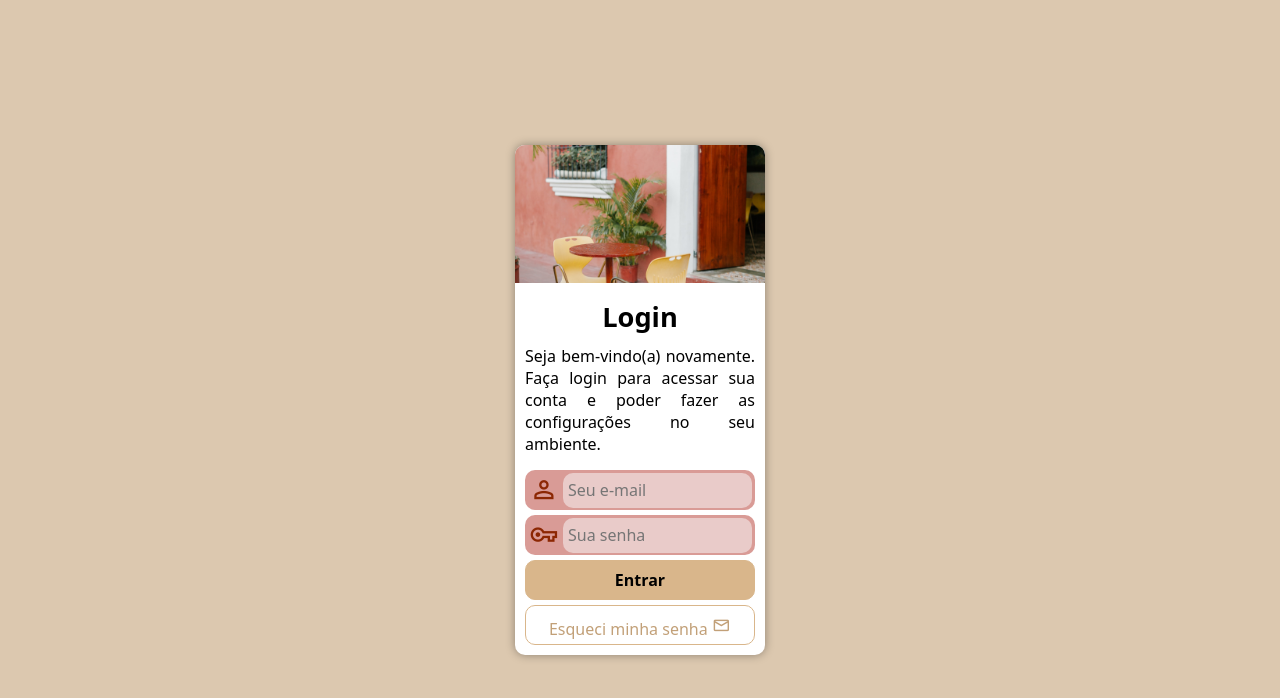
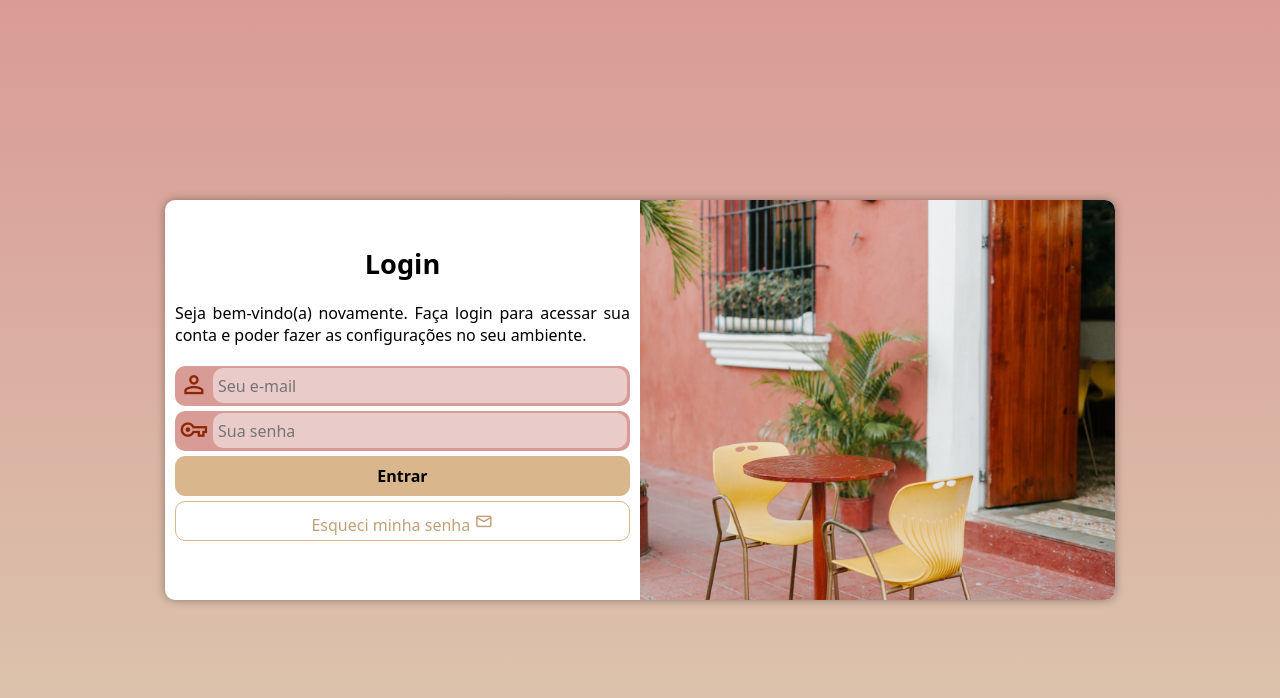
Before and after one commit to GiuliaButtros/projeto-tela-login, a plain HTML site: page index.html in a window 1280 px wide. Drawn offline with nearby package versions, Linux system fonts and the light colour scheme.

Commit message:
media query telas grandes ok

```diff
--- a/estilos/media-query.css
+++ b/estilos/media-query.css
@@ -12,7 +12,7 @@ Grandes telas: acima de 1920px
 
 @media screen and (min-width: 768px) and (max-width: 992px){
 
-    body,html{
+    body{
         background-image: linear-gradient(to top, #dcc8af, #D99B96 );
     }
 
@@ -46,3 +46,44 @@ Grandes telas: acima de 1920px
     }
 
 }
+
+@media screen and (min-width: 992px) {
+
+    body{
+        background-image: linear-gradient(to top, #dcc8af, #D99B96 );
+    }
+
+    section#login.flex-container{
+        width: 950px;
+        height: 400px;
+
+        flex-direction: row-reverse;
+    }
+
+    section#login > article#img{
+        height: 100%;
+        width: 50%;
+    }
+
+    section#login > article#form {
+        margin: auto;
+    }
+
+    article#form > h1 {
+        margin-top: -20px;
+        padding-bottom: 20px;
+    }
+
+    article#form > p {
+        padding-bottom: 20px;
+    }
+
+
+
+
+
+
+
+
+
+}
--- a/estilos/style.css
+++ b/estilos/style.css
@@ -23,7 +23,6 @@ body, html {
 }
 
 main.flex-container {
-    /* position: relative; /* PROVISÓRIO ATÉ CONSEGUIR USAR GRID E FLEXBOX */
     height: 100vh;
     width: 100vw;
 
@@ -31,9 +30,6 @@ main.flex-container {
 }
 
 section#login.flex-container{
-    /*position: absolute;
-    top: 50%;
-    left: 50%;*/
     overflow: hidden;
     margin: auto;
 
@@ -48,7 +44,8 @@ section#login.flex-container{
     display: flex;
     flex-direction: column;
 
-   /* transform: translate(-50%,-50%);*/
+   transition: width .4s, height .4s;
+   transition-timing-function: ease;
 }
 
 section#login > article#img {
@@ -81,9 +78,6 @@ article#form > p {
 }
 
 article#form > form.flex-container {
-    /*display: block;
-    text-align: center; /* PROVISÓRIO */
-
     display: flex;
     flex-direction: column;
     gap: 5px;
@@ -102,9 +96,6 @@ article#form > form > div.campo.flex-container {
     align-items: center;
     align-content: center;
 
-    /*margin: 5px 0px;
-    /*padding-bottom: 10px;
-    margin-bottom: 5px;*/
 }
 
 article#form > form > div.campo > input {
@@ -130,7 +121,7 @@ article#form > form > div.campo > span.material-symbols-outlined{
     color: #8C2703;
     font-size: 1.8em;
     width: 38px;
-    text-align: center; /* !!!!! */
+    text-align: center;
 
 }
 
@@ -141,7 +132,6 @@ article#form > form > input[type=submit]{
     font-size: 1em;
     border: solid 1px #D9B68B;
     margin: auto;
-   /* margin-bottom: 5px;*/
     width: 100%;
     height: 40px;
     border-radius: 10px;
```
